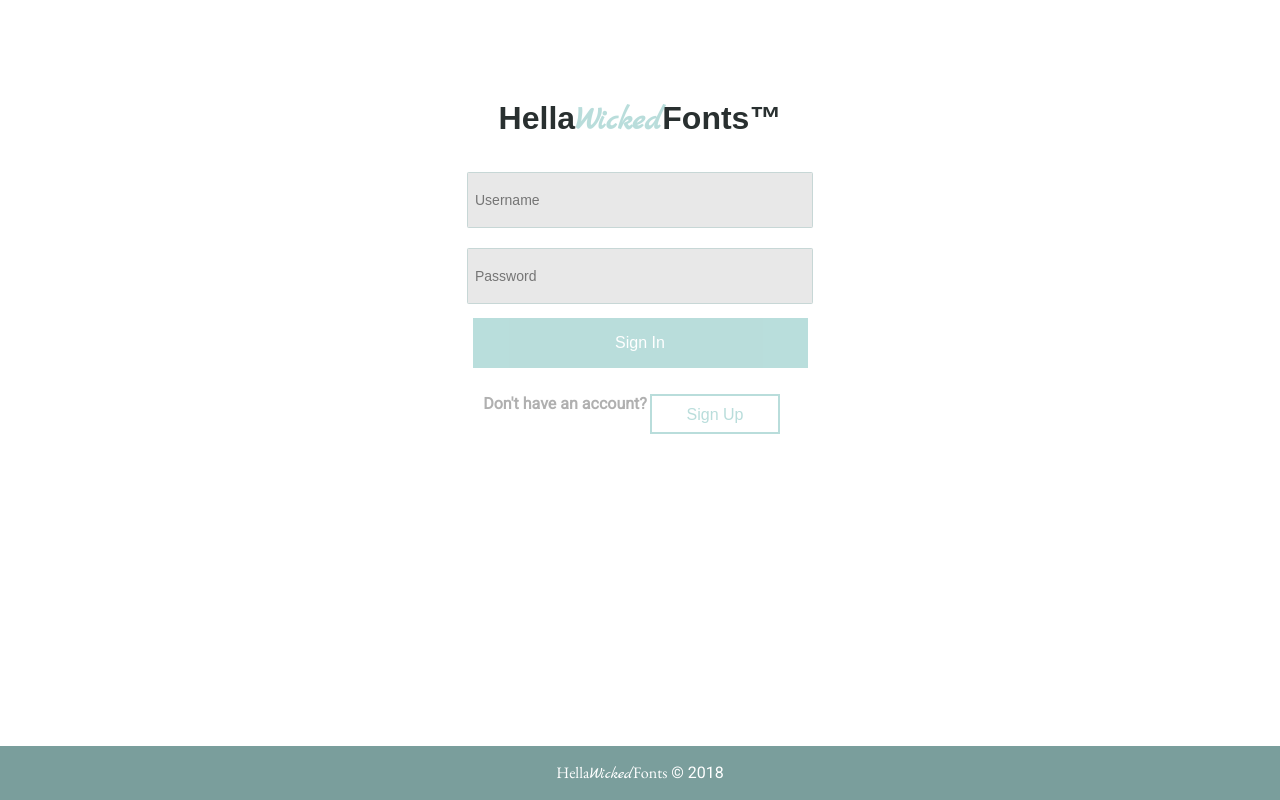
After one commit to newomble/HellaWickedFonts, a PHP site: page /login.php in a window 1280 px wide. The commit adds this page. Run offline with PHP 8.4, Linux system fonts and the light colour scheme; style sheets or scripts are compiled from the project's sources.

Commit message:
added login and sign up pages

```diff
--- /dev/null
+++ b/src/login.php
@@ -0,0 +1,33 @@
+
+<!DOCTYPE html>
+<html>
+	<head>
+		<meta name="viewport" content="width=device-width, initial-scale=1">
+		<link href="https://fonts.googleapis.com/css?family=EB+Garamond|Marck+Script|Roboto" rel="stylesheet">
+		<link href="resources/css/main.css" rel="stylesheet">
+		<script src="resources/js/validate.js"></script>
+
+		<title>Login</title>
+	</head>
+
+	<body>
+
+	<div id="formCenter">
+   		 <h1>Hella<span class="heading_font">Wicked</span>Fonts&trade;</h1>
+
+   		 <form name="loginForm" onsubmit="return validateLoginForm()" method="post">
+        		<input type="text" placeholder="Username" name="username">
+        		<br>
+        		<input type="password" placeholder="Password" name="password">
+        		<br>
+        		<button class="signInButton">Sign In</button>
+   		 </form>
+
+    		<h4 class="account">Don't have an account?</h4>
+   			<button class="signUpButton" onclick="window.location.href ='signup.php';">Sign Up</button>
+	</div>
+
+
+<?php
+	require_once(__DIR__.'/resources/php/bottom_layout.php');
+?>
--- a/src/resources/css/main.css
+++ b/src/resources/css/main.css
@@ -228,4 +228,151 @@ footer {
 	background-color: #7A9E9C;
 	color:#fff;
 	text-align: center;
+	position: fixed;
+	left: 0px;
+	bottom:0px;
+	width: 100%;
 }
+
+
+
+/** ----------------------- SIGN IN & SIGN UP FORMS CSS ---------------------- **/
+
+ h1 {
+     	font-family: 'Barlow', sans-serif;
+     	text-align: center;
+     	margin-top: 100px;
+
+}
+
+input[type=text], input[type=password]{
+     		background-color: #E8E8E8;
+    		width: 330px;
+    		height: 40px;
+     		margin: 10px;
+     		font-size: 14px;
+     		color: #A9A9A9;
+}
+
+
+/** ----------------------- SIGN IN CSS ---------------------- **/
+
+
+ .signInButton {
+     		background-color: #75bdb9;
+     		border: none;
+     		color: white;
+     		padding: 15px 32px;
+     		text-align: center;
+     		text-decoration: none;
+     		font-size: 16px;
+     		margin: 4px 2px;
+     		cursor: pointer;
+     		width: 335px;
+     		height: 50px;
+     		opacity: 0.5;
+
+}
+
+ .account{
+ 			position: relative;
+     		margin-right: 150px;
+     		width: auto;
+     		color: #B0B0B0;
+     		text-align: center;
+}
+
+ a{
+     text-decoration: none;
+     color: #C0C0C0;
+}
+
+ .signUpButton {
+     background-color: white;
+     color: #75bdb9;
+     border: 2px solid #75bdb9;
+     opacity: 0.5;
+     width: 130px;
+     height: 40px;
+     padding-top:10px;
+     font-size: 16px;
+     padding: 10px;
+     position: relative;
+     top: -40px;
+	 margin-left: 150px;
+     text-align: center;
+     cursor: pointer;
+}
+
+ .heading_font {
+     	font-family:'Marck Script', cursive;
+     	color:#75bdb9;
+     	opacity: 0.5;
+}
+
+
+
+
+/** ----------------------- SIGN UP CSS ---------------------- **/
+
+
+ .haveAccount{
+     		position: relative;
+     		margin-right: 120px;
+     		padding-top: 20px;
+     		width: auto;
+     		color: #B0B0B0;
+     		text-align: center;
+}
+
+
+ .signUpButton_signUp {
+     		background-color: white;
+     		color: #75bdb9;
+     		border: 2px solid #75bdb9;
+     		opacity: 0.5;
+     		width: 130px;
+     		height: 40px;
+     		padding-top:10px;
+     		font-size: 16px;
+     		padding: 10px;
+     		position: relative;
+     		top: 15px;
+     		text-align: center;
+     		cursor: pointer;
+}
+
+
+ .signInLink{
+     		position: relative;
+     		left: 45px;
+     		bottom: 37px;
+     		width: auto;
+}
+ .signInLink a{
+     		text-decoration: none;
+     		color: #75bdb9;
+     		opacity: 0.5;
+     		font-family: 'Barlow', sans-serif;
+}
+
+#formCenter {
+ 		margin:0 auto;
+ 		padding:0px;
+ 		text-align:center;
+  		width:995px;
+}
+
+
+/** ----------------------- MEDIA QUEREIS CSS ---------------------- **/
+
+@media screen and (max-width: 900px) {
+   #formCenter {
+        width: auto;
+        margin-top: 0;
+        width: 100%;
+    }
+
+
+
+}
--- /dev/null
+++ b/src/resources/js/validate.js
@@ -0,0 +1,40 @@
+/************************************************************
+* @desc		Validates login and sign up form
+*
+* @author	niharika nakka (nn6889@rit.edu)
+* @date		4/8/2018
+*************************************************************/
+
+
+/**
+* Validates login form
+*/
+function validateLoginForm(){
+        var username = document.forms["loginForm"]["username"].value;
+        var password = document.forms["loginForm"]["password"].value;
+
+
+        if(username == "" || password == "" ){
+            alert("All fields must be filled out");
+        }
+        return false;
+}
+
+/**
+* Validates sign up form
+*/
+function validateSignUpForm(){
+		 var fullName = document.forms["signUpForm"]["fullname"].value;
+		 var userName = document.forms["signUpForm"]["username"].value;
+		 var password = document.forms["signUpForm"]["password"].value;
+		 var repassword = document.forms["signUpForm"]["repassword"].value;
+		  if(fullName == "" || userName == "" || password == "" || repassword == ""){
+            alert("All fields must be filled out");
+          }
+
+          if(password != repassword){
+          	alert("Passwords do not match");
+          }
+        return false;
+
+}
```
Also changed, not shown: src/signup.php (added, +34 -0 lines).
